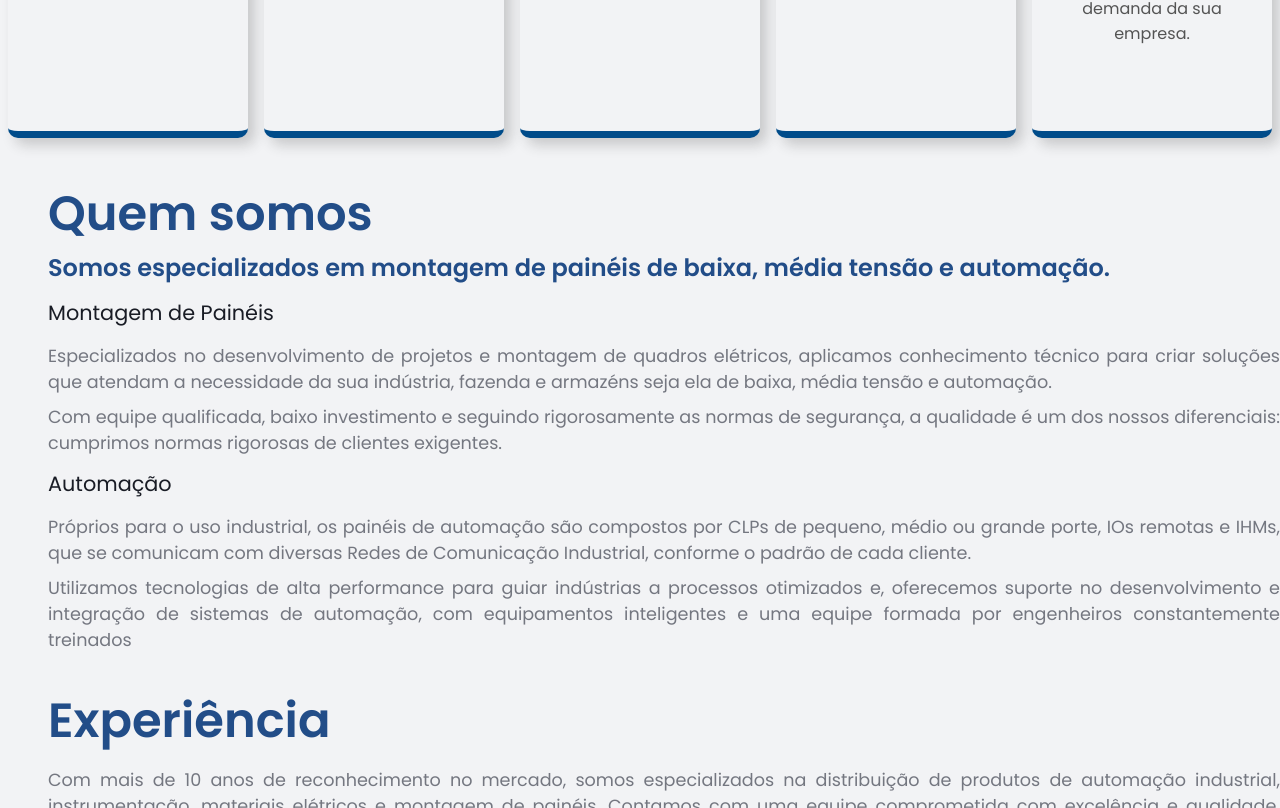
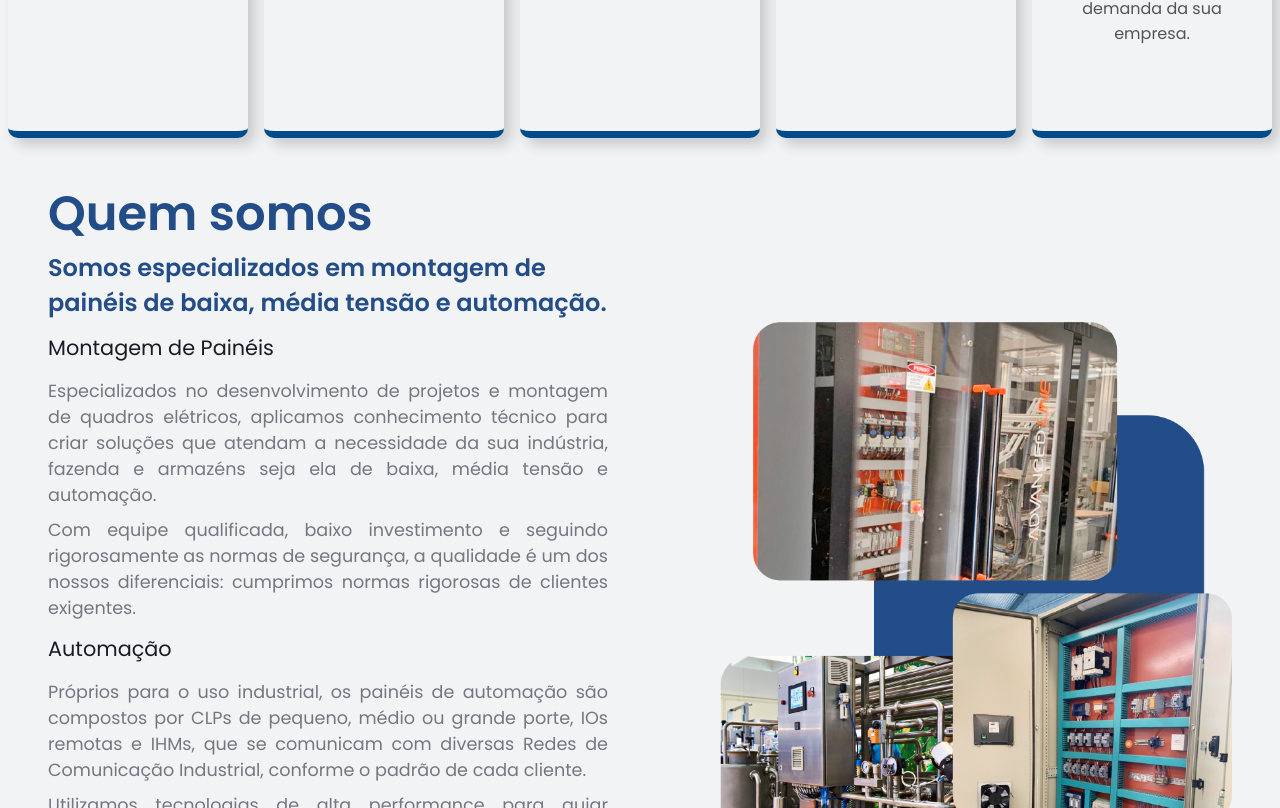
Before and after one commit to vinicius-26/projeto-actual, a Next.js app in the folder web/: page / in a window 1280 px wide. Shown: the part 792-1600 px from the top of the page. Built offline with nearby package versions, Linux system fonts and the light colour scheme.

Commit message:
Alterações gerais

```diff
--- a/web/src/components/Desenvolvimento/styles.module.css
+++ b/web/src/components/Desenvolvimento/styles.module.css
@@ -63,6 +63,7 @@
   display: grid;
   grid-template-columns: 1fr 1fr;
   padding-left: 3rem;
+  margin-bottom: 2rem;
 }
 
 .Inov h3{
@@ -88,6 +89,20 @@
   padding-left: 2rem;
 }
 
+@media(max-width: 1600px){
+  .Inov h3{
+    font-size: 1.3rem;
+  }
+
+  .Inov p{
+    font-size: 1rem;
+  }
+  .celular img{
+    width: 45%;
+    padding-left: 2rem;
+    margin-bottom: -4rem;
+  }
+}
 
 @media(max-width: 1400px){
   .Inov{
@@ -100,15 +115,11 @@
 
   .Inov h3{
     font-size: 1.3rem;
-
   }
 
   .Inov p{
     font-size: 1.1rem;
-
   }
-
-
 }
 
 @media(max-width: 1200px){
--- a/web/src/components/Sobre/styles.module.css
+++ b/web/src/components/Sobre/styles.module.css
@@ -36,16 +36,14 @@ padding-left: 3rem;
 .imgAbout img{
   width: 38rem;
   padding: 3rem;
-  /* margin-left: 5rem; */
-  /* margin-right: 1rem; */
 }
 
 
-@media(max-width: 1400px){
+@media(max-width: 1600px){
 
   .about{
-    display: flex;
-    flex-direction: column;
+    display: grid;
+    grid-template-columns: 1fr 1fr;
   }
 
   .about h2{
@@ -65,10 +63,11 @@ padding-left: 3rem;
 
   .about p{
     font-size: 1.1rem;
-
   }
-
-
+  .imgAbout img{
+    margin-top: 8rem;
+    margin-left: 4rem;
+  }
 }
 
 @media(max-width: 1100px){
```
